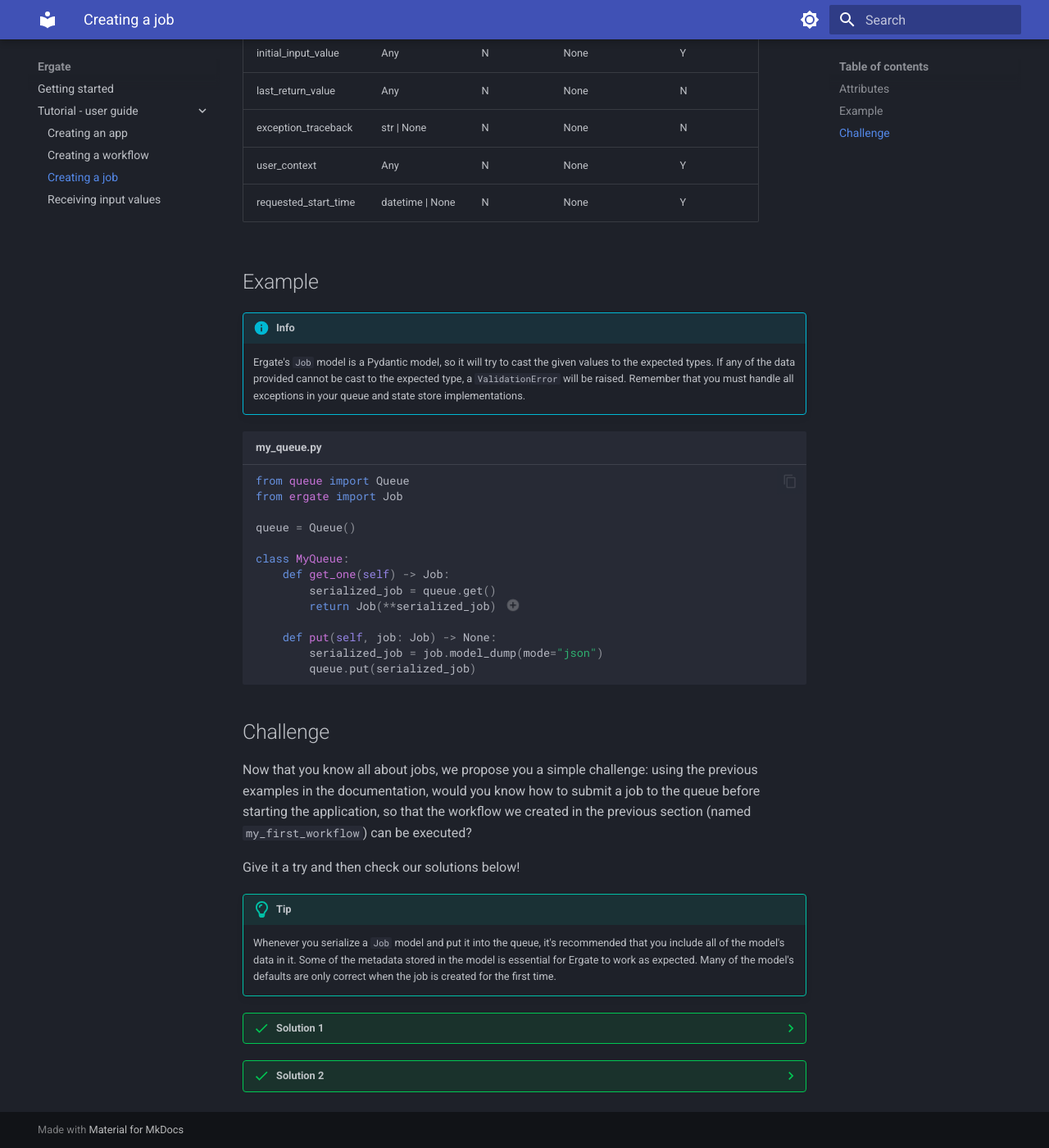
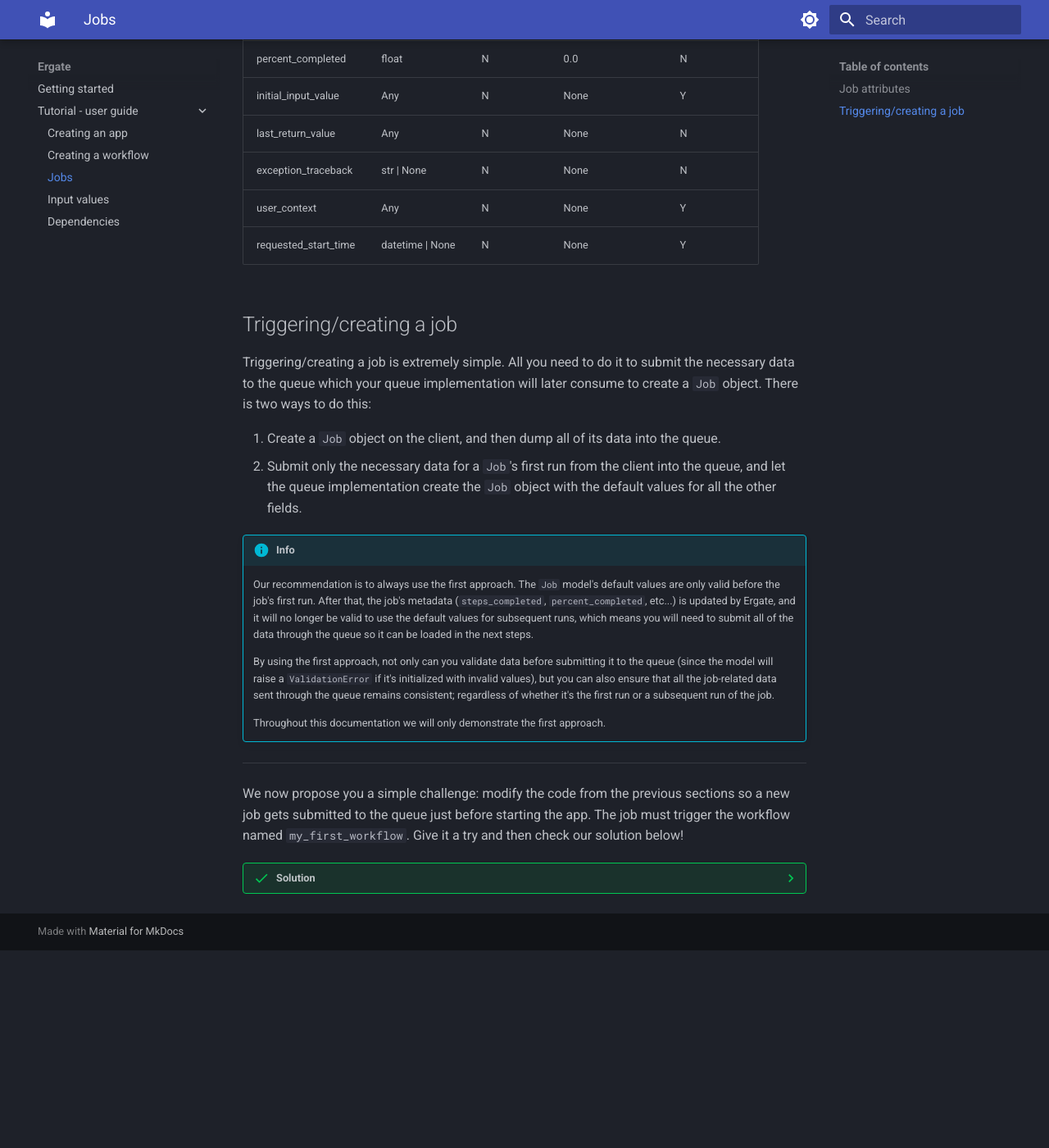
Before and after one commit to prryplatypus/ergate, an MkDocs documentation site: the page built from docs/basics/creating-a-job.md, in a window 1280 px wide and 1400 px high, scrolled down 732 px. Shown: the whole window at 82% size. Built offline with MkDocs 1.6.1 and Material for MkDocs 9.7.7, drawn with Linux system fonts in a browser that asks for light colours; after the commit the page ends 1891 px from its top, so only the background shows below that; some of the changed text lies outside the part shown.

Commit message:
Moar docs
TODO: Improve input values 'challenge'

````diff
--- a/docs/basics/creating-a-job.md
+++ b/docs/basics/creating-a-job.md
@@ -1,11 +1,14 @@
-# Creating a job
+# Jobs
 
-A job in Ergate represents the execution of a workflow. It is represented by the `Job` model, which contains all the necessary information to execute a given workflow.
-
-Ergate receives jobs through the queue implementation you provide when creating the app. Therefore, it is your responsibility to create a `Job` object from the data you receive from the queue.
+In Ergate, a job is an execution of a workflow. It is represented by the `Job` model, which contains all the necessary information to execute a given workflow.
 
 
-## Attributes
+!!! note
+
+    Ergate receives jobs through the queue implementation you provide when creating the app. Therefore, how you trigger jobs and create `Job` objects depends only on your queue implementation. In this guide, we'll show you how to create a `Job` object and submit it to the queue using the queue implementation from the previous sections.
+
+
+## Job attributes
 
 Here is a summary of all the attributes of the `Job` model.
 
@@ -25,45 +28,30 @@ Here is a summary of all the attributes of the `Job` model.
 
 
 
-## Example
+## Triggering/creating a job
+
+Triggering/creating a job is extremely simple. All you need to do it to submit the necessary data to the queue which your queue implementation will later consume to create a `Job` object. There is two ways to do this:
+
+1. Create a `Job` object on the client, and then dump all of its data into the queue.
+1. Submit only the necessary data for a `Job`'s first run from the client into the queue, and let the queue implementation create the `Job` object with the default values for all the other fields.
 
 !!! info
 
-    Ergate's `Job` model is a Pydantic model, so it will try to cast the given values to the expected types. If any of the data provided cannot be cast to the expected type, a `ValidationError` will be raised. Remember that you must handle all exceptions in your queue and state store implementations.
+    Our recommendation is to always use the first approach. The `Job` model's default values are only valid before the job's first run. After that, the job's metadata (`steps_completed`, `percent_completed`, etc...) is updated by Ergate, and it will no longer be valid to use the default values for subsequent runs, which means you will need to submit all of the data through the queue so it can be loaded in the next steps.
 
-```py title="my_queue.py"
-from queue import Queue
-from ergate import Job
+    By using the first approach, not only can you validate data before submitting it to the queue (since the model will raise a `ValidationError` if it's initialized with invalid values), but you can also ensure that all the job-related data sent through the queue remains consistent; regardless of whether it's the first run or a subsequent run of the job.
 
-queue = Queue()
+    Throughout this documentation we will only demonstrate the first approach.
 
-class MyQueue:
-    def get_one(self) -> Job:
-        serialized_job = queue.get()
-        return Job(**serialized_job) # (1)!
+---
 
-    def put(self, job: Job) -> None:
-        serialized_job = job.model_dump(mode="json")
-        queue.put(serialized_job)
-```
-
-1. `**serialized_job` means that we are unpacking the `serialized_job` dictionary into keyword arguments. So, for example, if the dictionary contains a value of `{"workflow_name": "my_workflow"}`, it will be interpreted as `Job(workflow_name="my_workflow")`.
+We now propose you a simple challenge: modify the code from the previous sections so a new job gets submitted to the queue just before starting the app. The job must trigger the workflow named `my_first_workflow`. Give it a try and then check our solution below!
 
 
-## Challenge
-
-Now that you know all about jobs, we propose you a simple challenge: using the previous examples in the documentation, would you know how to submit a job to the queue before starting the application, so that the workflow we created in the previous section (named `my_first_workflow`) can be executed?
-
-Give it a try and then check our solutions below!
-
-!!! tip
-
-    Whenever you serialize a `Job` model and put it into the queue, it's recommended that you include all of the model's data in it. Some of the metadata stored in the model is essential for Ergate to work as expected. Many of the model's defaults are only correct when the job is created for the first time.
-
-??? success "Solution 1"
+??? success "Solution"
 
     ```py title="app.py"
-    from ergate import Ergate
+    from ergate import Ergate, Job
     from my_queue import MyQueue, queue
     from my_state_store import MyStateStore
     from my_workflow import workflow
@@ -75,31 +63,10 @@ Give it a try and then check our solutions below!
     app.register_workflow(workflow)
 
     if __name__ == "__main__":
-        job = Job(workflow_name="my_first_workflow")
-        queue.put(job.model_dump(mode="json")) # (1)!
+        job = Job(workflow_name="my_first_workflow") # (1)!
+        queue.put(job.model_dump(mode="json")) # (2)!
         app.run()
     ```
 
-    1. In this case, we're creating a `Job` object with the `workflow_name` attribute set to `"my_first_workflow"`. The rest of the attributes are set to their defaults *before* submitting it to the queue, and therefore all of the job data is sent through the queue.
-
-
-??? success "Solution 2"
-
-    ```py title="app.py"
-    from ergate import Ergate
-    from my_queue import MyQueue, queue
-    from my_state_store import MyStateStore
-    from my_workflow import workflow
-
-    app = Ergate(
-        queue=MyQueue(),
-        state_store=MyStateStore(),
-    )
-    app.register_workflow(workflow)
-
-    if __name__ == "__main__":
-        queue.put({"workflow_name": "my_first_workflow"}) # (1)!
-        app.run()
-    ```
-
-    1. In this case, we're submitting directly the only required serialized data for a `Job`'s first run. The default values for all the other attributes will be set when our queue implementation receives this data and creates the `Job` object.
+    1. Here we're creating the `Job` object for the workflow named `my_first_workflow`...
+    2. ...and here we're converting it to JSON and submitting that JSON payload to the queue
--- a/docs/basics/input-values.md
+++ b/docs/basics/input-values.md
@@ -1,4 +1,4 @@
-# Receiving input values
+# Input values
 
 Being able to run workflows that don't depend on external data is cool and all, but most of the time you'll want to run workflows that use some variable input data. Ergate allows you to pass input values when running a workflow.
 
@@ -54,7 +54,7 @@ In this example, if we were processing a job with an initial input value of `21`
 
 ## Challenge
 
-Now that you know you can provide an initial input value to a job, how do you feel like about giving it a try? Modify your existing code to trigger a job so it also provides an initial input value of `21` to the workflow. Remember you can check back in the previous section if you need some help and then check our solutions below!
+Now that you know you can provide an initial input value to a job, how do you feel like about giving it a try? Modify your existing code to provide the job with an initial input value of `21`. Remember you can check back in the previous section if you need some help and then check our solutions below!
 
 ??? success "Solution 1"
 
--- a/mkdocs.yml
+++ b/mkdocs.yml
@@ -45,3 +45,4 @@ nav:
     - basics/creating-a-workflow.md
     - basics/creating-a-job.md
     - basics/input-values.md
+    - basics/dependencies.md
````
Also changed, not shown: docs/basics/dependencies.md (added, +3 -0 lines).
